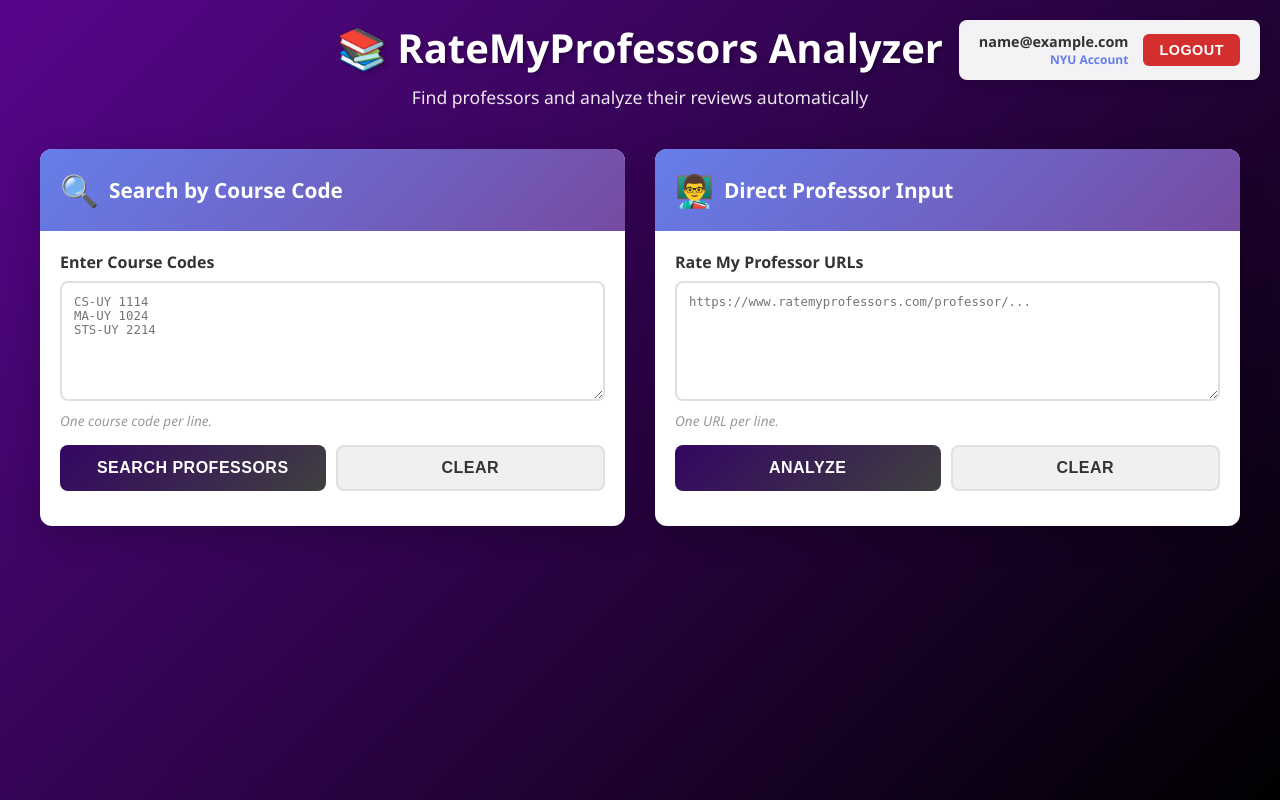
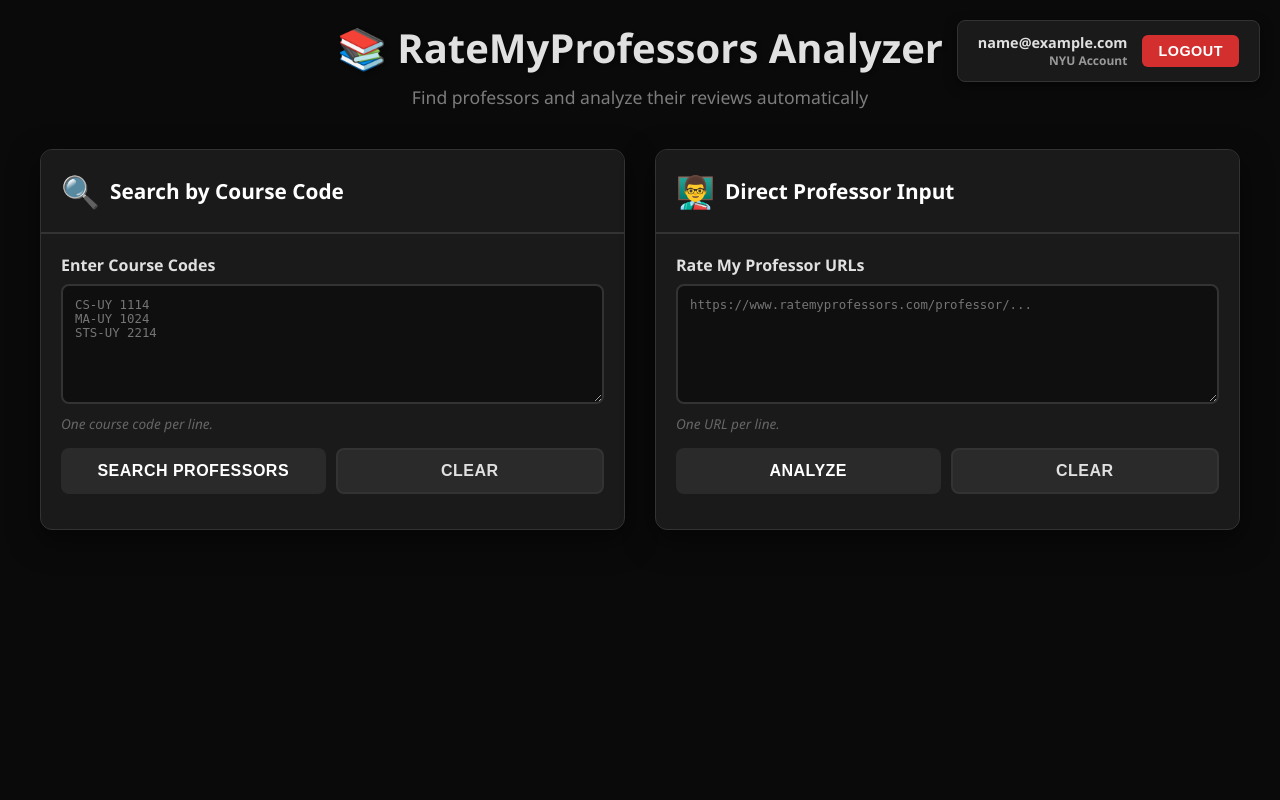
Before and after one commit to louaih/rmp_scraper, a Flask app: page / in a window 1280 px wide. Run offline with Flask 3, Linux system fonts and the light colour scheme; the visitor is signed in with stand-in values (Sample User, id 1).

Commit message:
Minor frontend tweaks

```diff
--- a/templates/index.html
+++ b/templates/index.html
@@ -13,7 +13,7 @@
 
         body {
             font-family: 'Segoe UI', Tahoma, Geneva, Verdana, sans-serif;
-            background: linear-gradient(135deg, #57068c 0%, #000000 100%);
+            background: #0a0a0a;
             min-height: 100vh;
             padding: 20px;
         }
@@ -25,7 +25,7 @@
 
         header {
             text-align: center;
-            color: white;
+            color: #e0e0e0;
             margin-bottom: 40px;
         }
 
@@ -37,7 +37,8 @@
 
         header p {
             font-size: 1.1em;
-            opacity: 0.9;
+            opacity: 0.8;
+            color: #999;
         }
 
         .user-menu {
@@ -47,11 +48,12 @@
             display: flex;
             align-items: center;
             gap: 15px;
-            background: rgba(255, 255, 255, 0.95);
+            background: #1a1a1a;
             padding: 12px 20px;
             border-radius: 8px;
-            box-shadow: 0 4px 12px rgba(0, 0, 0, 0.15);
+            box-shadow: 0 4px 12px rgba(0, 0, 0, 0.5);
             z-index: 1000;
+            border: 1px solid #333;
         }
 
         .user-info {
@@ -62,13 +64,13 @@
 
         .user-email {
             font-weight: 600;
-            color: #333;
+            color: #e0e0e0;
             font-size: 0.9em;
         }
 
         .user-badge {
             font-size: 0.75em;
-            color: #667eea;
+            color: #999;
             font-weight: 600;
         }
 
@@ -103,14 +105,15 @@
         }
 
         .card {
-            background: white;
+            background: #1a1a1a;
             border-radius: 12px;
-            box-shadow: 0 10px 30px rgba(0, 0, 0, 0.2);
+            box-shadow: 0 10px 30px rgba(0, 0, 0, 0.5);
             overflow: hidden;
+            border: 1px solid #333;
         }
 
         .card-header {
-            background: linear-gradient(135deg, #667eea 0%, #764ba2 100%);
+            background: #1a1a1a;
             color: white;
             padding: 20px;
             font-size: 1.3em;
@@ -118,6 +121,7 @@
             display: flex;
             align-items: center;
             gap: 10px;
+            border-bottom: 2px solid #333;
         }
 
         .card-header .icon {
@@ -136,25 +140,27 @@
             display: block;
             margin-bottom: 8px;
             font-weight: 600;
-            color: #333;
+            color: #e0e0e0;
         }
 
         textarea {
             width: 100%;
             padding: 12px;
-            border: 2px solid #e0e0e0;
+            border: 2px solid #333;
             border-radius: 8px;
             font-family: monospace;
             font-size: 0.95em;
             resize: vertical;
             min-height: 120px;
             transition: border-color 0.3s;
+            background: #0f0f0f;
+            color: #e0e0e0;
         }
 
         textarea:focus {
             outline: none;
-            border-color: #667eea;
-            box-shadow: 0 0 0 3px rgba(102, 126, 234, 0.1);
+            border-color: #555;
+            box-shadow: 0 0 0 3px rgba(255, 255, 255, 0.05);
         }
 
         .button-group {
@@ -177,23 +183,24 @@
         }
 
         .btn-primary {
-            background: linear-gradient(135deg, #330662 0%, #404040 100%);
+            background: #2a2a2a;
             color: white;
         }
 
         .btn-primary:hover:not(:disabled) {
             transform: translateY(-2px);
-            box-shadow: 0 10px 20px rgba(102, 126, 234, 0.3);
+            background: #3a3a3a;
+            box-shadow: 0 10px 20px rgba(0, 0, 0, 0.5);
         }
 
         .btn-secondary {
-            background: #f0f0f0;
-            color: #333;
-            border: 2px solid #e0e0e0;
+            background: #2a2a2a;
+            color: #e0e0e0;
+            border: 2px solid #333;
         }
 
         .btn-secondary:hover:not(:disabled) {
-            background: #e0e0e0;
+            background: #3a3a3a;
         }
 
         button:disabled {
@@ -401,7 +415,7 @@
 
         .help-text {
             font-size: 0.85em;
-            color: #999;
+            color: #666;
             margin-top: 5px;
             font-style: italic;
         }
```
Also changed, not shown: other parts of templates/index.html (+41 -34 lines).
